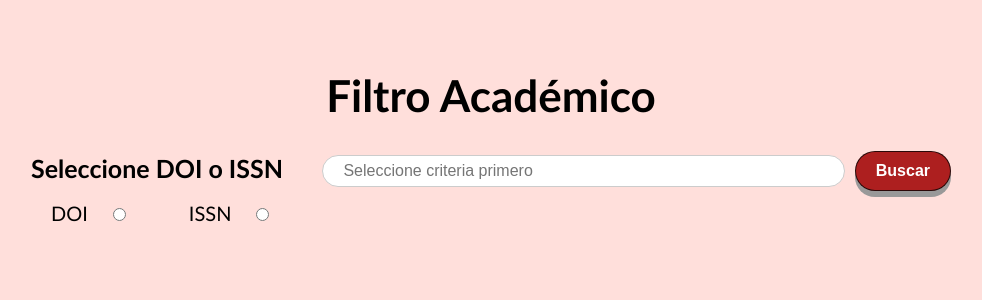
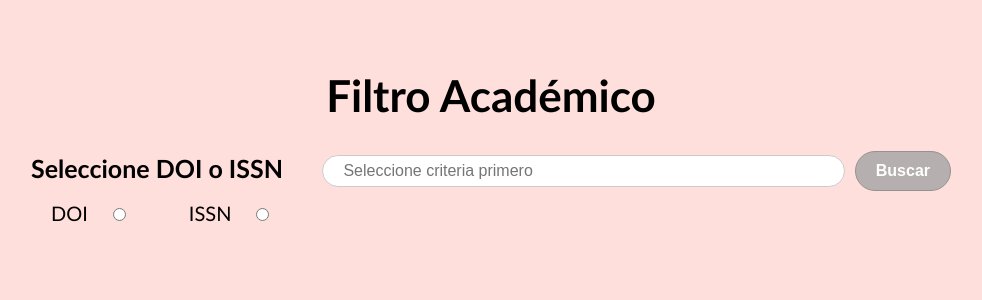
Before and after one commit to zagoskin/hera, a React (Create React App) app in the folder client/: page / in a window 1280 px wide. Shown: the top 300 px of the page, without its empty margins (149-1131 px from the left). Built offline with nearby package versions, Linux system fonts and the light colour scheme.

Commit message:
Estilo para el boton deshabilitado al no escoger criteria

```diff
--- a/client/src/components/Search/search.css
+++ b/client/src/components/Search/search.css
@@ -43,6 +43,13 @@
   box-shadow: 0 5px #666;
   transform: translateY(1.5px);
 }
+
+.searchBtn:disabled {
+  background-color: rgb(182, 175, 175);
+  border: 1px solid rgb(151, 146, 146);
+  color: rgb(182, 175, 175);
+  box-shadow: 0 0;
+}
 .card-list {
   margin-top: 4rem;
 }
```
